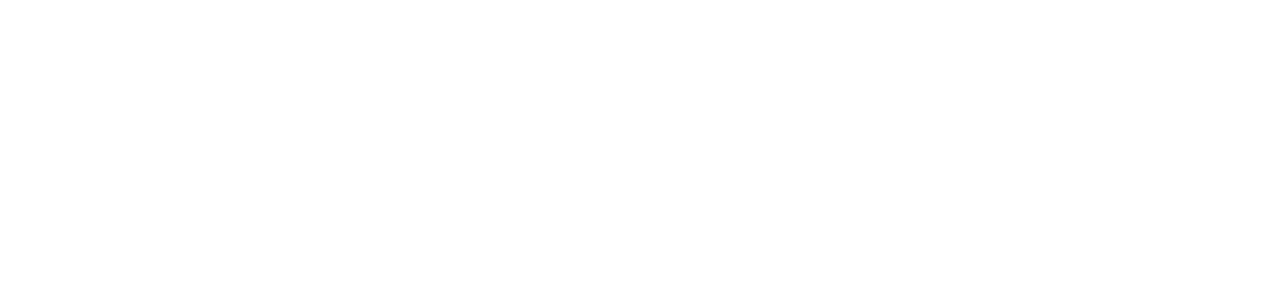
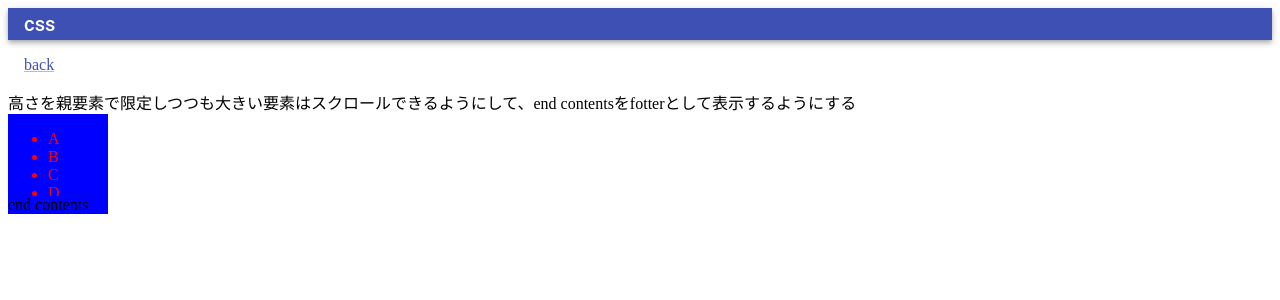
Before and after one commit to SuZu008006/react-sandbox, a React (Create React App) app: page /css in a window 1280 px wide. Before the commit this address had no page. Shown: the top 300 px of the page. Built offline with nearby package versions, Linux system fonts and the light colour scheme.

Commit message:
added css sandbox

```diff
--- a/src/App.tsx
+++ b/src/App.tsx
@@ -9,6 +9,7 @@
 import { ForwardRefPage } from './UseRefPage/ForwardRefPage'
 import { UseImperativeHandlePage } from './UseRefPage/UseImperativeHandlePage'
 import UseRefPage from './UseRefPage/UseRefPage'
+import { CssPage } from './CssPage/CssPage'
 
 function App() {
   const theme = createTheme({
@@ -45,6 +46,7 @@
                element={<UseRefKeyboardEventPage/>}
         />
         <Route path="/createPortal" element={<CreatePortalPage/>}/>
+        <Route path="/css" element={<CssPage/>}/>
       </Routes>
     </ThemeProvider>
   )
--- a/src/CommonPage/HomePage.tsx
+++ b/src/CommonPage/HomePage.tsx
@@ -32,6 +32,9 @@
         <ListItem>
           <Link href={'/createPortal'}>createPortal pattern</Link>
         </ListItem>
+        <ListItem>
+          <Link href={'/css'}>css sanbox</Link>
+        </ListItem>
       </List>
     </>
   )
--- /dev/null
+++ b/src/CssPage/CssPage.tsx
@@ -0,0 +1,39 @@
+import {Box} from '@mui/material'
+import {createContext} from 'react'
+import {PageHeader} from '../CommonPage/PageHeader'
+
+
+export const MyContext = createContext('hello')
+
+export function CssPage() {
+    return (
+        <>
+            <PageHeader title="css"></PageHeader>
+
+            <section>高さを親要素で限定しつつも大きい要素はスクロールできるようにして、end contentsをfotterとして表示するようにする</section>
+            <div style={{
+                height: '100px',
+                width: '100px',
+                background: 'blue',
+                display: 'flex',
+                flexDirection: 'column',
+            }}>
+                <div style={{
+                    color: 'red',
+                    height: '100%',
+                    overflow: 'scroll',
+                }}>
+                    <ul>
+                        <li>A</li>
+                        <li>B</li>
+                        <li>C</li>
+                        <li>D</li>
+                        <li>E</li>
+                        <li>F</li>
+                    </ul>
+                </div>
+                <div>end contents</div>
+            </div>
+        </>
+    )
+}
```
